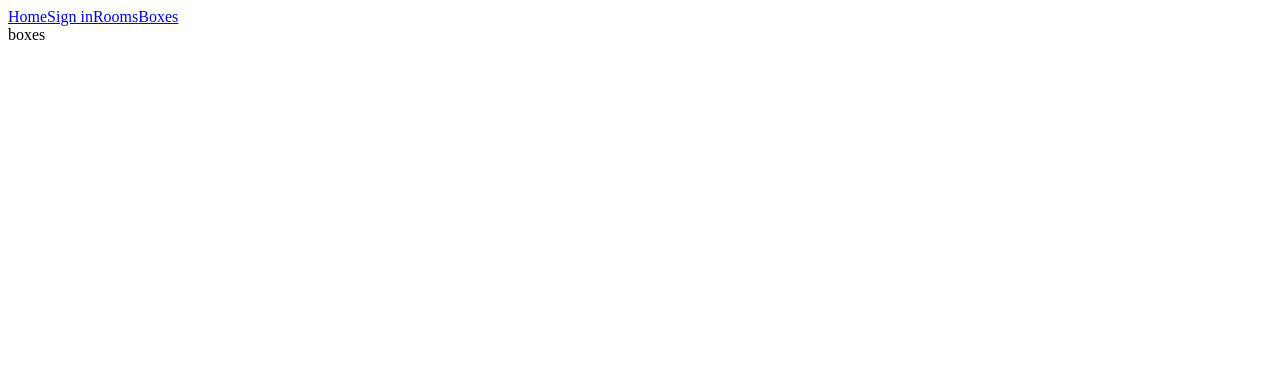
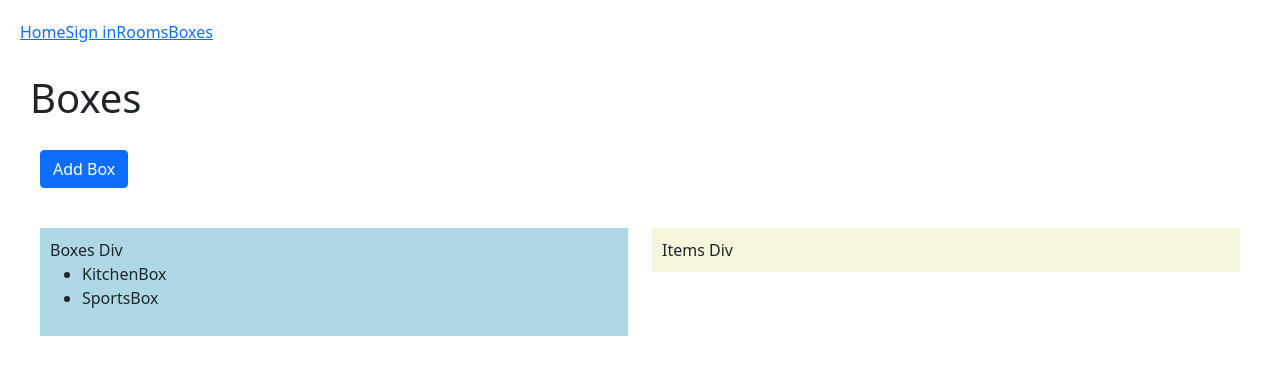
Before and after one commit to Inyoungk10/COMP4956Project_Client, a React (Create React App) app in the folder front-end/client-front-end/: page /boxes in a window 1280 px wide. Shown: the top 374 px of the page. Built offline with nearby package versions, Linux system fonts and the light colour scheme.

Commit message:
work on boxes page

```diff
--- a/front-end/client-front-end/package.json
+++ b/front-end/client-front-end/package.json
@@ -6,7 +6,9 @@
     "@testing-library/jest-dom": "^5.11.4",
     "@testing-library/react": "^11.1.0",
     "@testing-library/user-event": "^12.1.10",
+    "bootstrap": "^5.1.3",
     "react": "^17.0.2",
+    "react-bootstrap": "^2.0.2",
     "react-dom": "^17.0.2",
     "react-redux": "^7.2.6",
     "react-router-dom": "^5.3.0",
--- a/front-end/client-front-end/src/components/Boxes.js
+++ b/front-end/client-front-end/src/components/Boxes.js
@@ -1,6 +1,66 @@
+import 'bootstrap/dist/css/bootstrap.css';
+import {Container, Button, Col, Row,
+    Modal, ModalBody, ModalHeader, ModalFooter, ModalTitle} from 'react-bootstrap';
+import './style/Boxes.css';
+
+
 const Boxes = () => {
+    const boxlist = [
+        {
+          id: 1,
+          name: 'KitchenBox',
+        },
+        {
+          id: '1',
+          name: 'SportsBox',
+        },
+      ];
+
+    function addBox() {
+
+        alert('Box Added!');
+    }
+
     return(
-        <div>boxes</div>
+
+        /*comments*/
+
+
+        <div>
+
+            <h1>Boxes</h1>
+
+
+        <Row> {/*firstRow*/}
+        <Col>
+        <Button onClick={addBox} >Add Box</Button>
+        </Col>
+
+        </Row>
+
+        <Row> {/*secondRow*/}
+        <Col>
+        <div style={{backgroundColor: 'lightblue'}} id = "divBox">
+            Boxes Div
+            <ul>
+                {boxlist.map((item) => (
+                <li key={item.id}>{item.name}</li>
+                ))}
+            </ul>
+        </div>
+        </Col>
+
+        <Col>
+        <div style={{backgroundColor: 'beige'}} id = "divBox">
+            Items Div
+        </div>
+        </Col>
+        </Row>
+
+
+        </div>
+
+
     )
 }
 
--- /dev/null
+++ b/front-end/client-front-end/src/components/style/Boxes.css
@@ -0,0 +1,7 @@
+div {
+    padding: 10px;
+  }
+
+.Container {
+    padding: 5%;
+}
```
Also changed, not shown: 2 other files (tests, documents, lock files or other folders).
